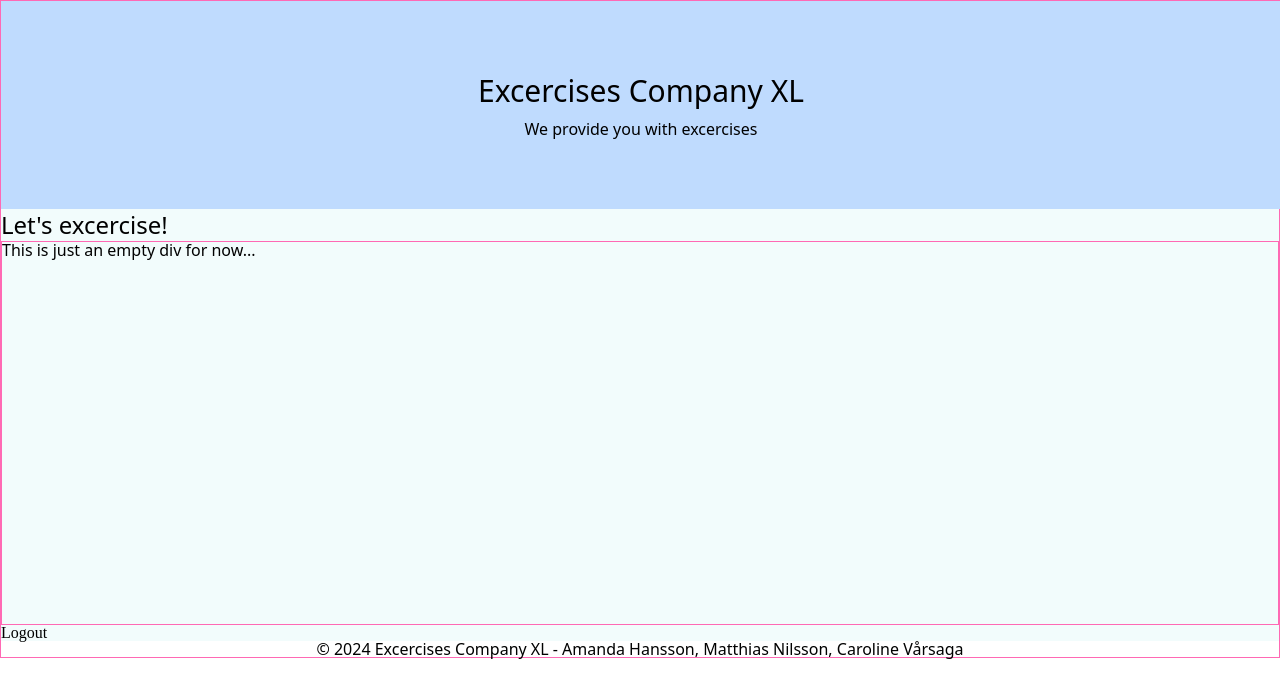
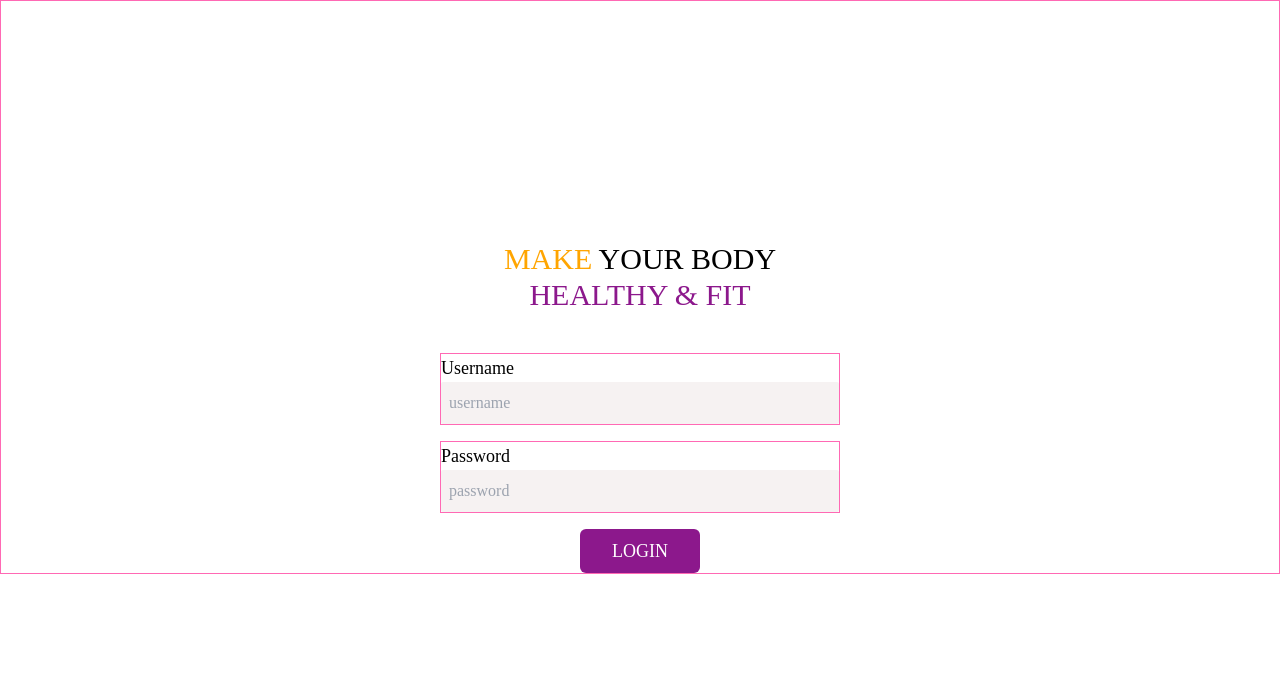
Before and after one commit to LilithSWE/Python-JS-collaboration, a React (Vite) app in the folder Frontend/: page / in a window 1280 px wide. Shown: the top 698 px of the page. Built offline with nearby package versions, Linux system fonts and the light colour scheme.

Commit message:
✨ use pageActive state to conditionally render Login and LandingPage

```diff
--- a/Frontend/src/App.tsx
+++ b/Frontend/src/App.tsx
@@ -1,12 +1,16 @@
-import LandingPage from "./components/landing-page/LandingPage";
-//import Login from "./components/login-page/login";
-
+import LandingPage from './components/landing-page/LandingPage';
+import Login from './components/login-page/Login';
+import useLogin from './assets/custom-hooks/useLogin';
 
 function App() {
-  return(
-  <>
-    <LandingPage />
-  </>
-)}
+  const { pageActive } = useLogin();
+
+  return (
+    <>
+      {pageActive.login && <Login />}
+      {pageActive.landing && <LandingPage />}
+    </>
+  );
+}
 
 export default App;
```
